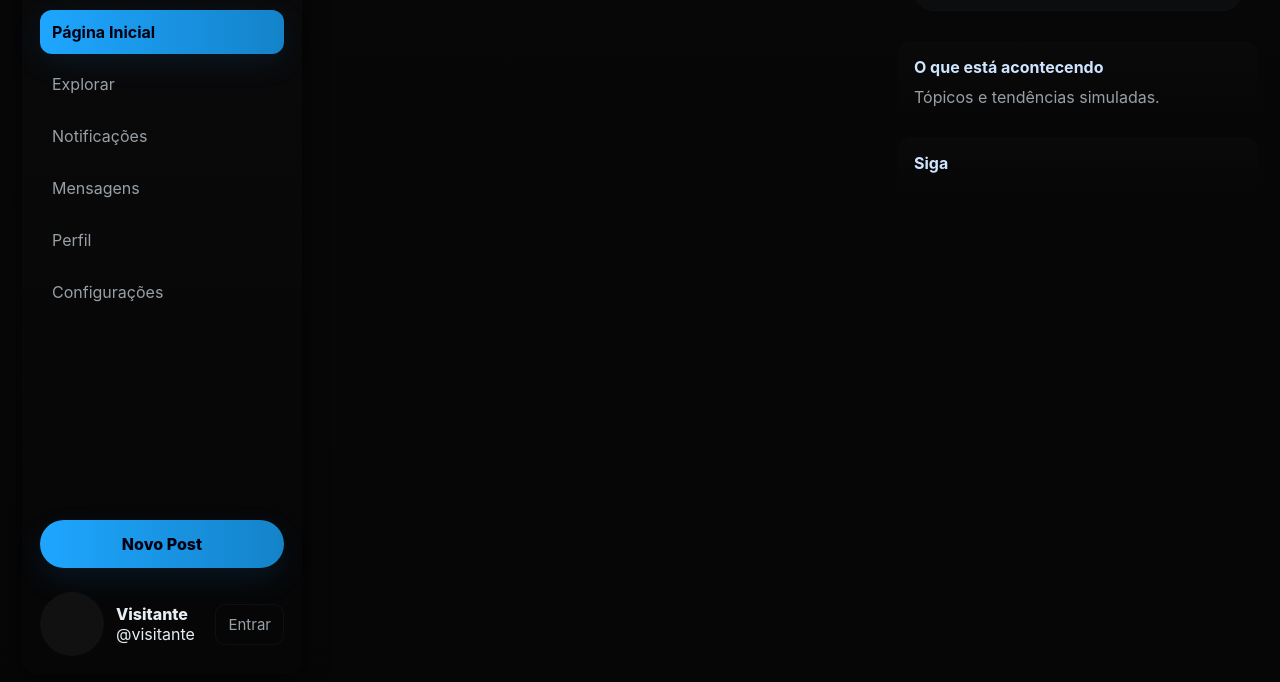
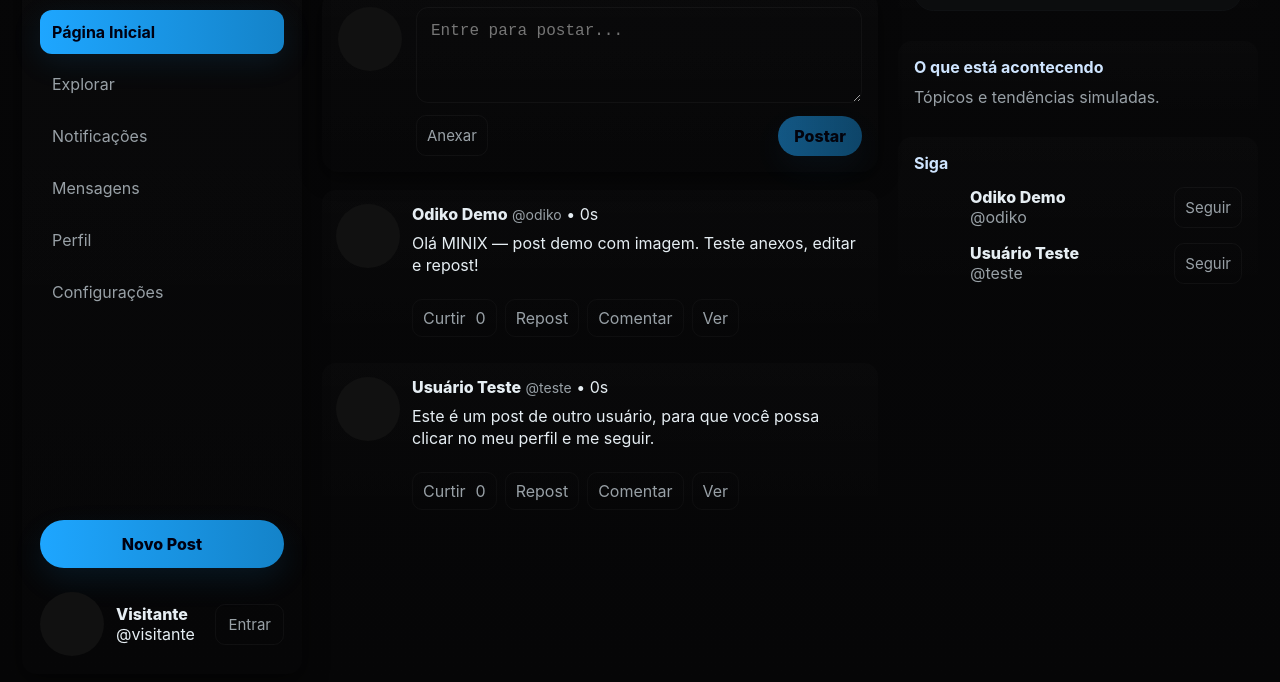
Before and after one commit to DiedsonKennedGuianaMota/Minix, a website: page index.html in a window 1280 px wide. Shown: the part 104-786 px from the top of the page. Drawn offline with Linux system fonts and the light colour scheme.

Commit message:
update funcionalidades

```diff
--- a/index.html
+++ b/index.html
@@ -290,7 +290,7 @@
     <div class="topbar">
       <div>
         <div class="title" id="center-title">Acontecendo agora</div>
-        <div class="subtitle" id="center-subtitle">Feed — MINIX (demo)</div>
+        <div class="subtitle"id="center-subtitle">Feed — MINIX (demo)</div>
       </div>
     </div>
 
@@ -344,26 +344,44 @@
   function save(s){ localStorage.setItem(STORAGE_KEY, JSON.stringify(s)); }
 
   let state = load();
+
+  // =======================================================
+  // CORREÇÃO: Bloco de inicialização
+  // O erro estava aqui. O código tentava acessar 'state.posts'
+  // enquanto o objeto 'state' ainda estava sendo criado,
+  // causando um 'TypeError' que parava todo o script.
+  // =======================================================
   if(!state){
     const id = uid(6);
     const id2 = uid(6);
+
+    // 1. Crie o estado primeiro, com posts vazios
     state = {
       users: {
         [id]: { id, name:'Odiko Demo', email:'demo@minix.test', handle:'odiko', bio:'Bem-vindo ao MINIX demo', passHash: simpleHash('demo123'), avatar:null, banner:null, createdAt: now() },
         [id2]: { id: id2, name:'Usuário Teste', email:'teste@minix.test', handle:'teste', bio:'Eu sou um usuário de teste para a função "seguir".', passHash: simpleHash('demo123'), avatar:null, banner:null, createdAt: now() }
       },
       sessions: {}, // token->userId
-      posts: [
-        { id: uid(6), userId:id, text:'Olá MINIX — post demo com imagem. Teste anexos, editar e repost!', createdAt: now(), editedAt:null, likes:[], reposts:[], attachments:[], replyTo:null, quotePostId: null },
-        { id: uid(6), userId:id2, text:'Este é um post de outro usuário, para que você possa clicar no meu perfil e me seguir.', createdAt: now(), editedAt:null, likes:[], reposts:[], attachments:[], replyTo:null, quotePostId: null },
-        { id: uid(6), userId:id, text:'Este é um comentário e não deve aparecer no feed principal.', createdAt: now(), editedAt:null, likes:[], reposts:[], attachments:[], replyTo: state.posts ? state.posts[1].id : null, quotePostId: null },
-      ],
+      posts: [], // Começa vazio
       follows: { [id]: [id2] }, // userId -> [followingIds]
       messages: [],
       notifications: []
     };
+
+    // 2. Crie os posts separadamente
+    const post1 = { id: uid(6), userId:id, text:'Olá MINIX — post demo com imagem. Teste anexos, editar e repost!', createdAt: now(), editedAt:null, likes:[], reposts:[], attachments:[], replyTo:null, quotePostId: null };
+    const post2 = { id: uid(6), userId:id2, text:'Este é um post de outro usuário, para que você possa clicar no meu perfil e me seguir.', createdAt: now(), editedAt:null, likes:[], reposts:[], attachments:[], replyTo:null, quotePostId: null };
+    // 3. Crie a resposta referenciando o ID do post2
+    const post3 = { id: uid(6), userId:id, text:'Este é um comentário e não deve aparecer no feed principal.', createdAt: now(), editedAt:null, likes:[], reposts:[], attachments:[], replyTo: post2.id, quotePostId: null };
+
+    // 4. Adicione os posts ao estado
+    state.posts = [post1, post2, post3];
+
     save(state);
   }
+  // =======================================================
+  // FIM DA CORREÇÃO
+  // =======================================================
 
   let session = null; // {token, userId}
   function simpleHash(s){ let h=0; for(let i=0;i<s.length;i++){ h=(h<<5)-h + s.charCodeAt(i); h |= 0 } return h.toString(36) }
```
